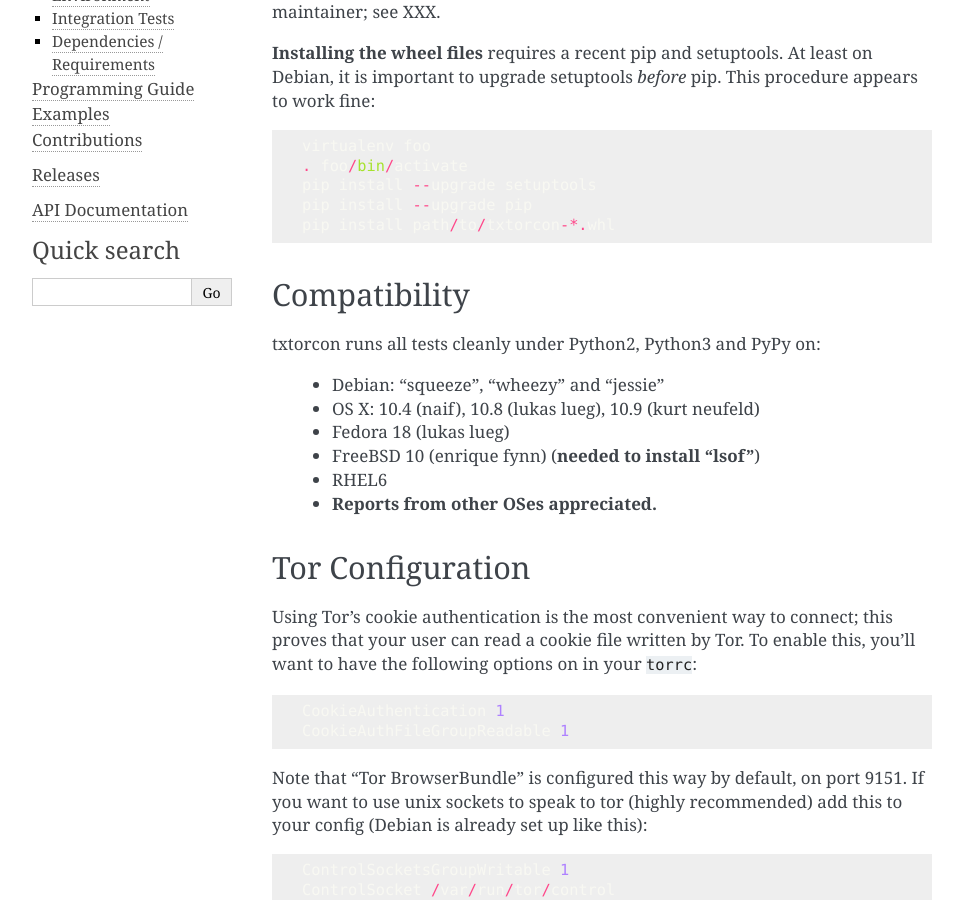
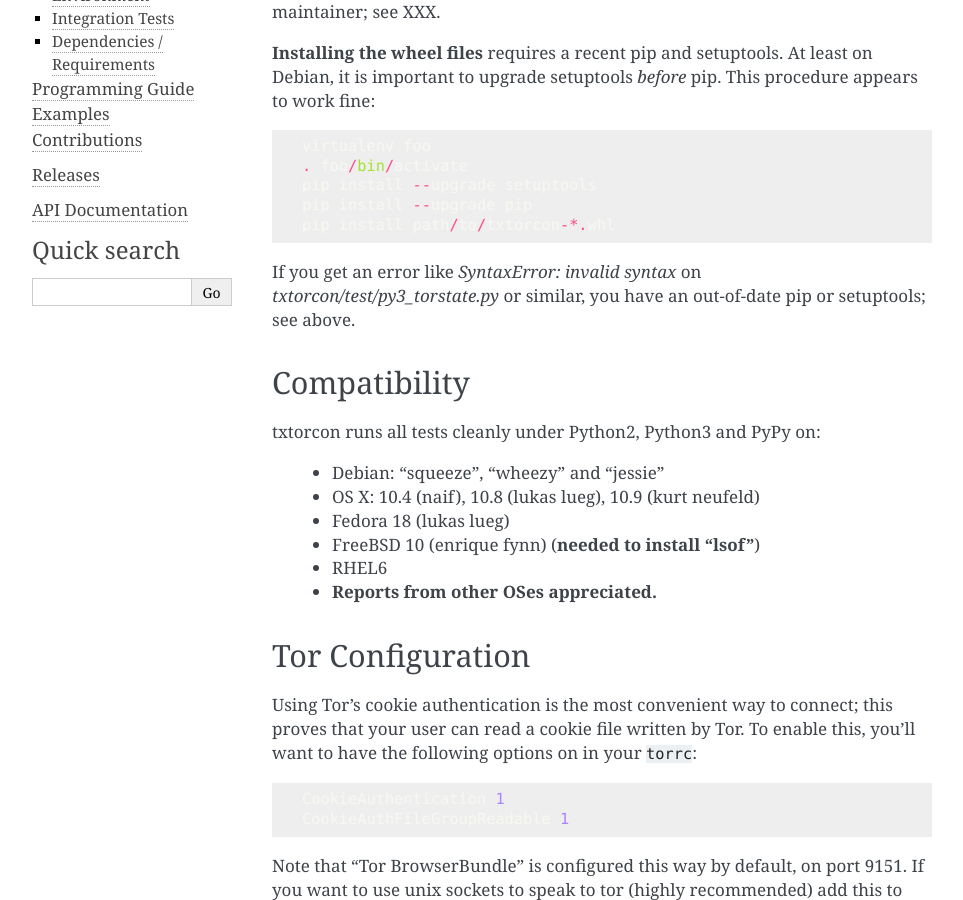
Before and after one commit to meejah/txtorcon, a Sphinx documentation site: the page built from docs/installing.rst, in a window 1280 px wide and 900 px high, scrolled down 601 px. Shown: the whole window, without its empty margins (148-1111 px from the left). Built offline with Sphinx 7.4.7, drawn with Linux system fonts in a browser that asks for light colours; the version number could not be read and is left out.

Commit message:
add note about 'invalid syntax'

```diff
--- a/docs/installing.rst
+++ b/docs/installing.rst
@@ -43,6 +43,11 @@
    pip install --upgrade setuptools
    pip install --upgrade pip
    pip install path/to/txtorcon-*.whl
+
+
+If you get an error like `SyntaxError: invalid syntax` on
+`txtorcon/test/py3_torstate.py` or similar, you have an out-of-date
+pip or setuptools; see above.
 
 
 Compatibility
```
